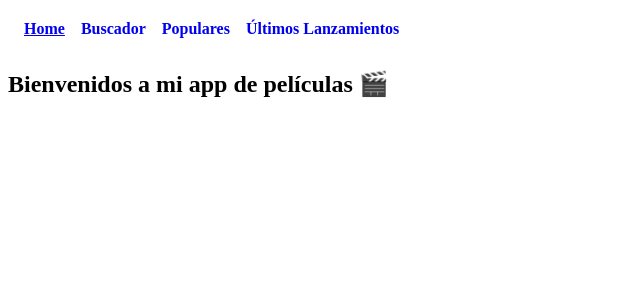
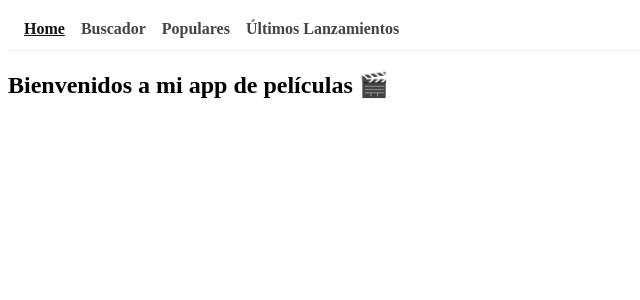
Before and after one commit to StefiAcevedo/tp-react-stefi-acevedo, a React (Vite) app: page / in a window 1280 px wide. Shown: the top 300 px of the page, without its empty margins (0-640 px from the left). Built offline with nearby package versions, Linux system fonts and the light colour scheme.

Commit message:
router: conecta /ultimos-lanzamientos y activa link en navbar

```diff
--- a/src/components/NavBar.css
+++ b/src/components/NavBar.css
@@ -1,12 +1,16 @@
 .nav {
   display: flex;
   gap: 1rem;
-    padding: 0.75rem 1rem;
+  padding: .75rem 1rem;
+  border-bottom: 1px solid #eee;
+  background: #fff;
 }
-  .nav a {
+.nav__link {
   text-decoration: none;
   font-weight: 600;
+  color: #444;
 }
-  .nav a.active {
+.nav__link--active {
   text-decoration: underline;
+  color: #111;
 }
--- a/src/components/NavBar.jsx
+++ b/src/components/NavBar.jsx
@@ -1,13 +1,16 @@
 import { NavLink } from "react-router-dom";
-import "./NavBar.css"; // chequear luego los estilos
+import "./NavBar.css";
 
 export default function NavBar() {
+  const linkClass = ({ isActive }) =>
+    isActive ? "nav__link nav__link--active" : "nav__link";
+
   return (
     <nav className="nav">
-      <NavLink to="/" end>Home</NavLink>
-      <NavLink to="/buscador">Buscador</NavLink>
-      <NavLink to="/populares">Populares</NavLink>
-      <NavLink to="/ultimos-lanzamientos">Últimos Lanzamientos</NavLink>
+      <NavLink to="/" end className={linkClass}>Home</NavLink>
+      <NavLink to="/buscador" className={linkClass}>Buscador</NavLink>
+      <NavLink to="/populares" className={linkClass}>Populares</NavLink>
+      <NavLink to="/ultimos-lanzamientos" className={linkClass}>Últimos Lanzamientos</NavLink>
     </nav>
   );
 }
--- a/src/router/Router.jsx
+++ b/src/router/Router.jsx
@@ -3,6 +3,7 @@ import Home from '../pages/Home';
 import Populares from '../pages/Populares';
 import Buscador from '../pages/Buscador';
 import Detalle from '../pages/Detalle';
+import UltimosLanzamientos from '../pages/UltimosLanzamientos'; // link nuevo!
 import NavBar from '../components/NavBar';
 
 function AppRouter() {
@@ -14,8 +15,9 @@ function AppRouter() {
         <Route path="/populares" element={<Populares />} />
         <Route path="/buscador" element={<Buscador />} />
         <Route path="/detalle/:id" element={<Detalle />} />
+        <Route path="/ultimos-lanzamientos" element={<UltimosLanzamientos />} />
 
-        {/* --- DEBUG ROUTES --- */}
+        {/* Debug y fallback */}
         <Route path="/__ping" element={<div style={{padding:'1rem'}}>PING OK</div>} />
         <Route path="*" element={<div style={{padding:'1rem'}}>404: ruta no matcheada</div>} />
       </Routes>
```
Lines whose indentation alone changed are shown as unchanged.
